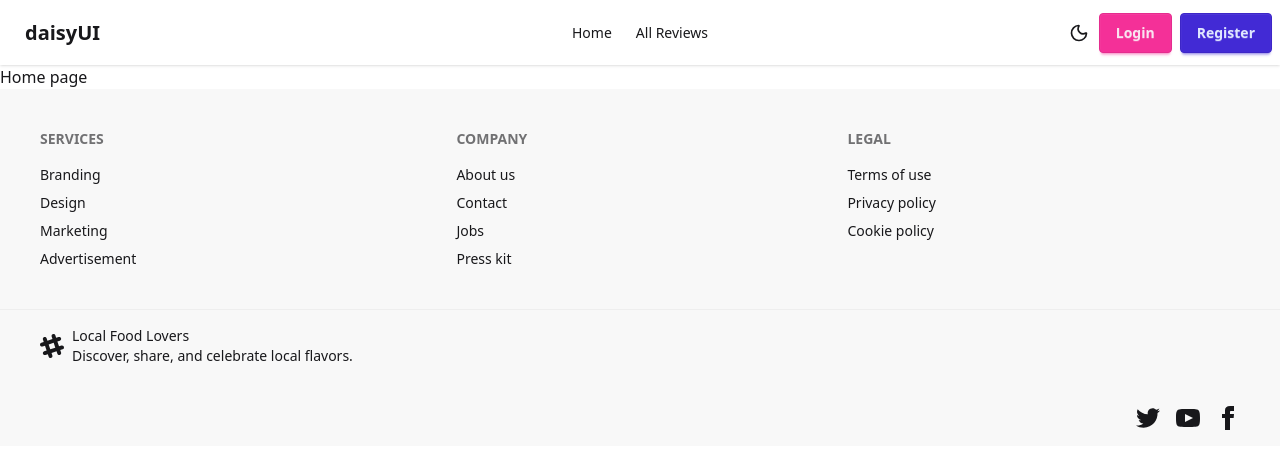
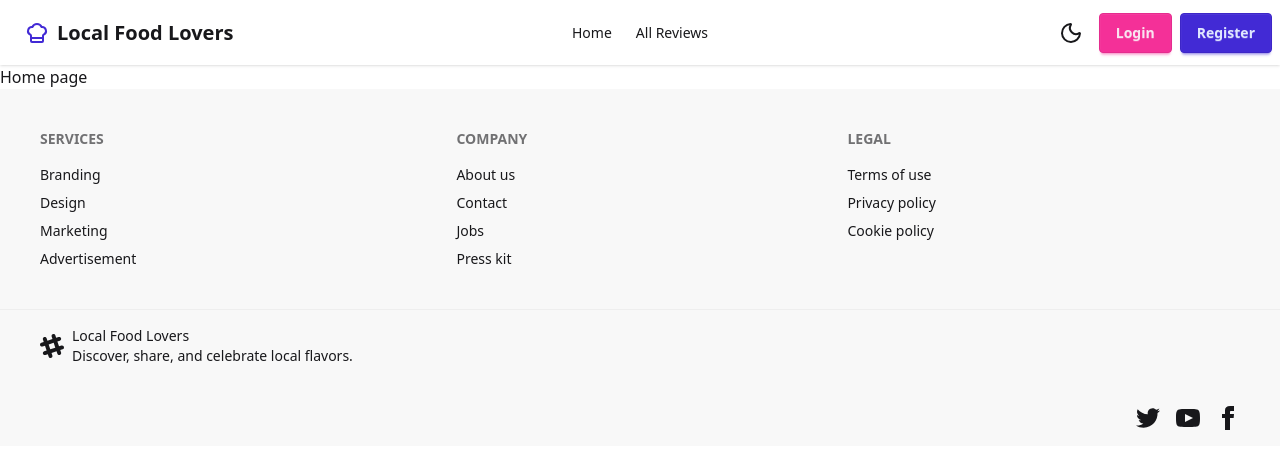
Before and after one commit to adittacse/local-food-lovers-client, a React (Vite) app: page / in a window 1280 px wide. Shown: the top 468 px of the page. Built offline with nearby package versions, Linux system fonts and the light colour scheme; no server answers.

Commit message:
sweetalert2 implemented

```diff
--- a/package.json
+++ b/package.json
@@ -16,6 +16,7 @@
     "react": "^19.1.1",
     "react-dom": "^19.1.1",
     "react-router": "^7.9.5",
+    "sweetalert2": "^11.26.3",
     "tailwindcss": "^4.1.17"
   },
   "devDependencies": {
--- a/src/components/Navbar/Navbar.jsx
+++ b/src/components/Navbar/Navbar.jsx
@@ -1,14 +1,14 @@
-import { Link, NavLink, useNavigate } from "react-router";
+import { Link, NavLink } from "react-router";
 import { useEffect, useState } from "react";
 import { ChefHat, Heart, LogOut, PlusCircle, UserRound } from "lucide-react";
 import { useContext } from "react";
 import AuthContext from "../../contexts/AuthContext.jsx";
 import { Moon, Sun } from "lucide-react";
+import Swal from "sweetalert2";
 
 export default function Navbar(){
     const [theme, setTheme] = useState("light");
     const { user, userSignOut } = useContext(AuthContext);
-    const navigate = useNavigate();
 
     useEffect(() => {
         const saved = localStorage.getItem("app-theme");
@@ -46,9 +46,20 @@ export default function Navbar(){
         userSignOut()
             .then(() => {
                 // user signed out
+                Swal.fire({
+                    position: "top-end",
+                    icon: "success",
+                    title: "Signed out",
+                    showConfirmButton: false,
+                    timer: 1500
+                });
             })
             .catch((error) => {
-                console.log(error.message);
+                Swal.fire({
+                    icon: "error",
+                    title: "Oops...",
+                    text: `${error.message}`,
+                });
             })
     }
 
@@ -65,7 +76,10 @@ export default function Navbar(){
                         {links}
                     </ul>
                 </div>
-                <a className="btn btn-ghost text-xl">daisyUI</a>
+                <Link to="/" className="btn btn-ghost gap-2 text-xl font-extrabold">
+                    <ChefHat className="w-6 h-6 text-primary"/>
+                    <span>Local Food Lovers</span>
+                </Link>
             </div>
             <div className="navbar-center hidden lg:flex">
                 <ul className="menu menu-horizontal px-1">
@@ -75,16 +89,16 @@ export default function Navbar(){
             <div className="navbar-end">
                 <button
                     onClick={handleToggleTheme}
-                    className="btn btn-ghost btn-circle"
+                    className="btn btn-ghost btn-circle mr-2"
                     aria-label="Toggle theme"
                     title="Toggle theme"
                 >
-                    {theme === "light" ? <Moon className="w-5 h-5" /> : <Sun className="w-5 h-5" />}
+                    {theme === "light" ? <Moon className="w-6 h-6" /> : <Sun className="w-6 h-6" />}
                 </button>
                 {
                     user ? <>
                         <div className="tooltip tooltip-bottom" data-tip={user?.displayName}>
-                            <img className="rounded-full w-10 h-10 mr-3" src={user?.photoURL || user?.providerData?.[0]?.photoURL} alt="User image"/>
+                            <img className="rounded-full w-10 h-10 mr-2" src={user?.photoURL || user?.providerData?.[0]?.photoURL} alt="User image"/>
                         </div>
                         <button onClick={handleLogout} className="btn btn-primary">Logout</button>
                     </> : <>
```
Also changed, not shown: 1 other file (tests, documents, lock files or other folders).
